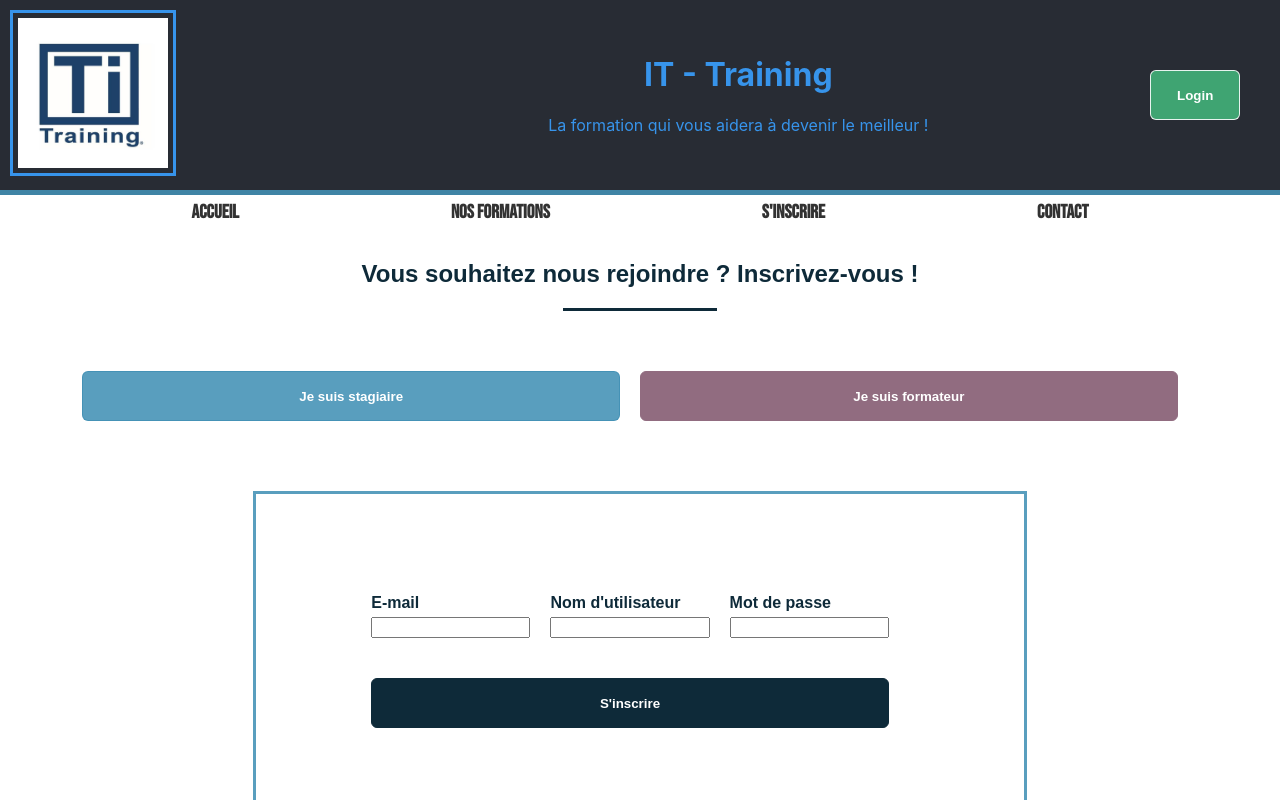
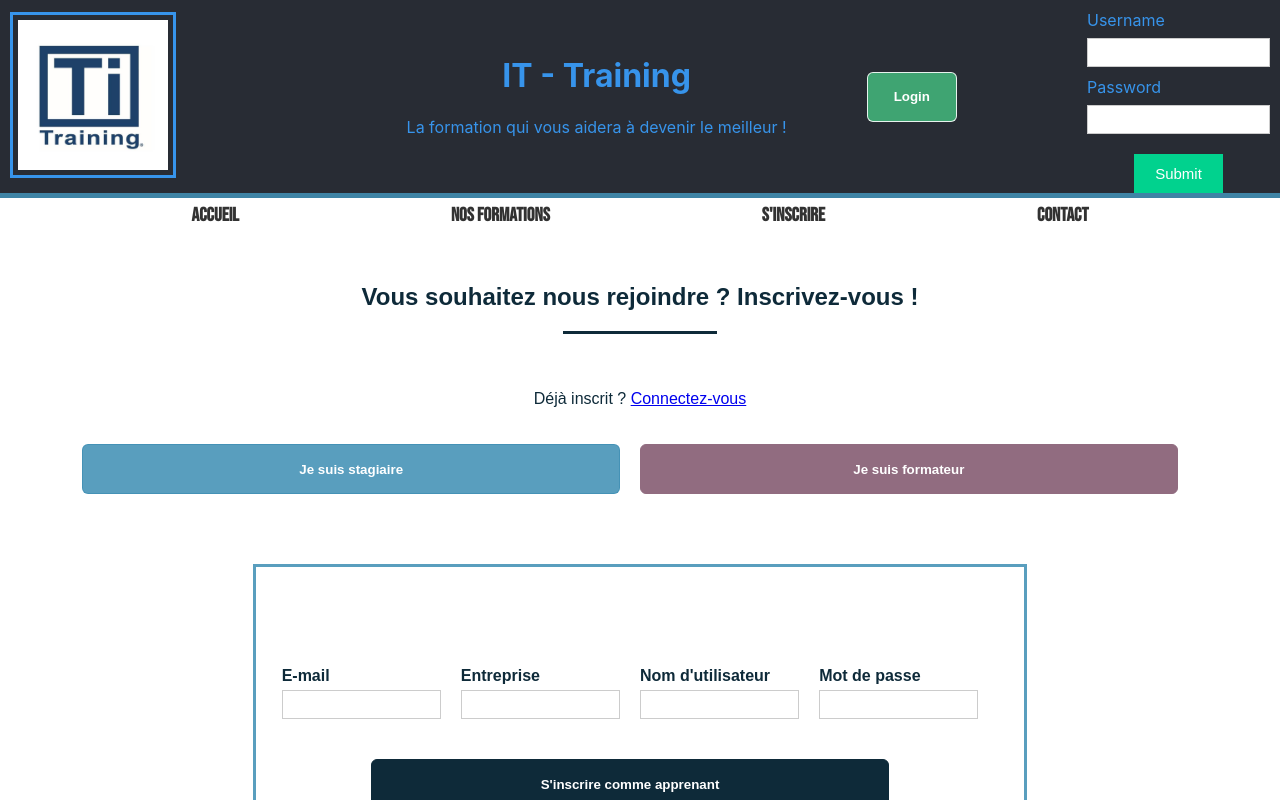
Before and after one commit to BenoitLecoeuvre/ITTraining_project, a React (Create React App) app: page /inscription in a window 1280 px wide. Shown: the top 800 px of the page. Built offline with nearby package versions, Linux system fonts and the light colour scheme.

Commit message:
travail login/formulaire inscription

```diff
--- a/src/components/headerComponents/headerComponents.css
+++ b/src/components/headerComponents/headerComponents.css
@@ -48,3 +48,69 @@
     font-weight: 700;
     cursor: pointer;
 }
+
+/* TEST */
+
+.app {
+    font-family: sans-serif;
+    display: flex;
+    align-items: center;
+    justify-content: center;
+    flex-direction: column;
+    gap: 20px;
+    height: 100vh;
+    font-family: Cambria, Cochin, Georgia, Times, "Times New Roman", serif;
+    background-color: #f8f9fd;
+  }
+
+  input[type="text"],
+  input[type="password"] {
+    height: 25px;
+    border: 1px solid rgba(0, 0, 0, 0.2);
+  }
+
+  input[type="submit"] {
+    margin-top: 10px;
+    cursor: pointer;
+    font-size: 15px;
+    background: #01d28e;
+    border: 1px solid #01d28e;
+    color: #fff;
+    padding: 10px 20px;
+  }
+
+  input[type="submit"]:hover {
+    background: #6cf0c2;
+  }
+
+  .button-container {
+    display: flex;
+    justify-content: center;
+  }
+
+  .login-form {
+    background-color: white;
+    padding: 2rem;
+    box-shadow: 0 4px 8px 0 rgba(0, 0, 0, 0.2), 0 6px 20px 0 rgba(0, 0, 0, 0.19);
+  }
+
+  .list-container {
+    display: flex;
+  }
+
+  .error {
+    color: red;
+    font-size: 12px;
+  }
+
+  .title {
+    font-size: 25px;
+    margin-bottom: 20px;
+  }
+
+  .input-container {
+    display: flex;
+    flex-direction: column;
+    gap: 8px;
+    margin: 10px;
+  }
--- a/src/components/headerComponents/headerComponents.jsx
+++ b/src/components/headerComponents/headerComponents.jsx
@@ -1,7 +1,58 @@
-import React from 'react';
+import React, {useState} from 'react';
 import './headerComponents.css'
 
 const HeaderComponents = () => {
+
+// States pour le login
+  const [errorMessages, setErrorMessages] = useState({});
+  const [isSubmit, setIsSubmit] = useState(false);
+
+// Users en dur
+  const userList = [
+    {
+      username: "user1",
+      password: "pass1"
+    },
+    {
+      username: "user2",
+      password: "pass2"
+    }
+  ];
+
+  const errors = {
+    username: "invalid username",
+    pass: "invalid password"
+  };
+
+  const handleSubmit = (event) => {
+    // Empêcher la page de se réinitialiser
+    event.preventDefault();
+
+    var { username, pass } = document.forms[0];
+
+    // Voir si l'username existe dans la database
+    const userData = userList.find((user) => user.username === username.value);
+
+    // Comparer les mots de passe et noms. Si true = erreur sinon le mot de passe est bon
+    if (userData) {
+      if (userData.password !== pass.value) {
+        // Mot de passe erroné
+        setErrorMessages({ name: "pass", message: errors.pass });
+      } else {
+        setIsSubmit(true);
+      }
+    } else {
+      // Nom d'utilisateur erroné
+      setErrorMessages({ name: "username", message: errors.username });
+    }
+  };
+
+  // Render du message d'erreur
+  const renderErrorMessage = (name) =>
+    name === errorMessages.name && (
+      <div className="error">{errorMessages.message}</div>
+    );
+
     return (
         <div className='banner'>
             <div className="head_logo">
@@ -19,6 +70,23 @@ const HeaderComponents = () => {
                 </button>
             </div>
 
+            <div className="form">
+      <form onSubmit={handleSubmit}>
+        <div className="input-container">
+          <label>Username </label>
+          <input type="text" name="username" required />
+          {renderErrorMessage("username")}
+        </div>
+        <div className="input-container">
+          <label>Password </label>
+          <input type="password" name="pass" required />
+          {renderErrorMessage("pass")}
+        </div>
+        <div className="button-container">
+          <input type="submit" />
+        </div>
+      </form>
+    </div>
         </div>
     );
 }
--- a/src/views/registerView/registerView.css
+++ b/src/views/registerView/registerView.css
@@ -27,7 +27,7 @@
 
 #contact_header h1 {
     text-align: center;
-    margin: 30px 0 20px 0;
+    margin: 50px 0 20px 0;
 }
 
 #contact_header div {
@@ -113,11 +113,17 @@
     border: 1px solid rgba(38, 99, 128, 0.877);
 }
 
-.register {
+.apprenant {
     width: 60%;
     border: 3px solid rgba(66, 145, 182, 0.877);
-    margin: 50px 0;
-    padding: 100px 0;
+    margin: 50px 0 10px;
+    padding: 100px 0 70px;
+}
+.formateur {
+    width: 60%;
+    border: 3px solid #c08da8;
+    margin: 50px 0 10px;
+    padding: 100px 0 70px;
 }
 
 #contact_form .form_submit .register_button {
--- a/src/views/registerView/registerView.jsx
+++ b/src/views/registerView/registerView.jsx
@@ -1,7 +1,10 @@
-import React from "react";
+import React, {useState} from "react";
 import "./registerView.css";
 
 const RegisterView = () => {
+
+  const [changeForm, setChangeForm] = useState('apprenant');
+
   return (
     <div id="register">
       <section id="contact_header">
@@ -10,39 +13,44 @@ const RegisterView = () => {
           <div></div>
         </div>
 
+          <div><p>Déjà inscrit ? <a href="#">Connectez-vous</a></p></div>
         <div className="form_submit">
           <div>
-            <button type="button">Je suis stagiaire</button>
+            <button onClick={() => setChangeForm("apprenant")}>Je suis stagiaire</button>
           </div>
           <div>
-            <button type="button" className="button2">
+            <button className="button2" onClick={() => setChangeForm("formateur")}>
               Je suis formateur
             </button>
           </div>
         </div>
       </section>
 
-      <section id="contact_form" class="register">
+      <section id="contact_form" class={changeForm} >
         <form action="" method="post">
-          <div class="formflex">
+          <div className="formflex">
             <div>
-              <label for="name">E-mail</label>
-              <input type="text" id="name" name="name" required />
+              <label htmlFor="name">E-mail</label>
+              <input type="text" id="email" name="email" required />
             </div>
             <div>
-              <label for="firstname">Nom d'utilisateur</label>
-              <input type="text" id="firstname" name="first_name" required />
+              <label htmlFor="firstname">Entreprise</label>
+              <input type="text" id="firm" name="firm" required />
             </div>
             <div>
-              <label for="firm">Mot de passe</label>
-              <input id="firm" name="firm" type="text" />
+              <label htmlFor="firstname">Nom d'utilisateur</label>
+              <input type="text" id="username" name="username" required />
+            </div>
+            <div>
+              <label htmlFor="firm">Mot de passe</label>
+              <input id="password" name="password" type="password" />
             </div>
           </div>
 
           <div className="form_submit">
             <div>
               <button type="submit" className="register_button">
-                S'inscrire
+                S'inscrire comme {changeForm}
               </button>
             </div>
           </div>
```
